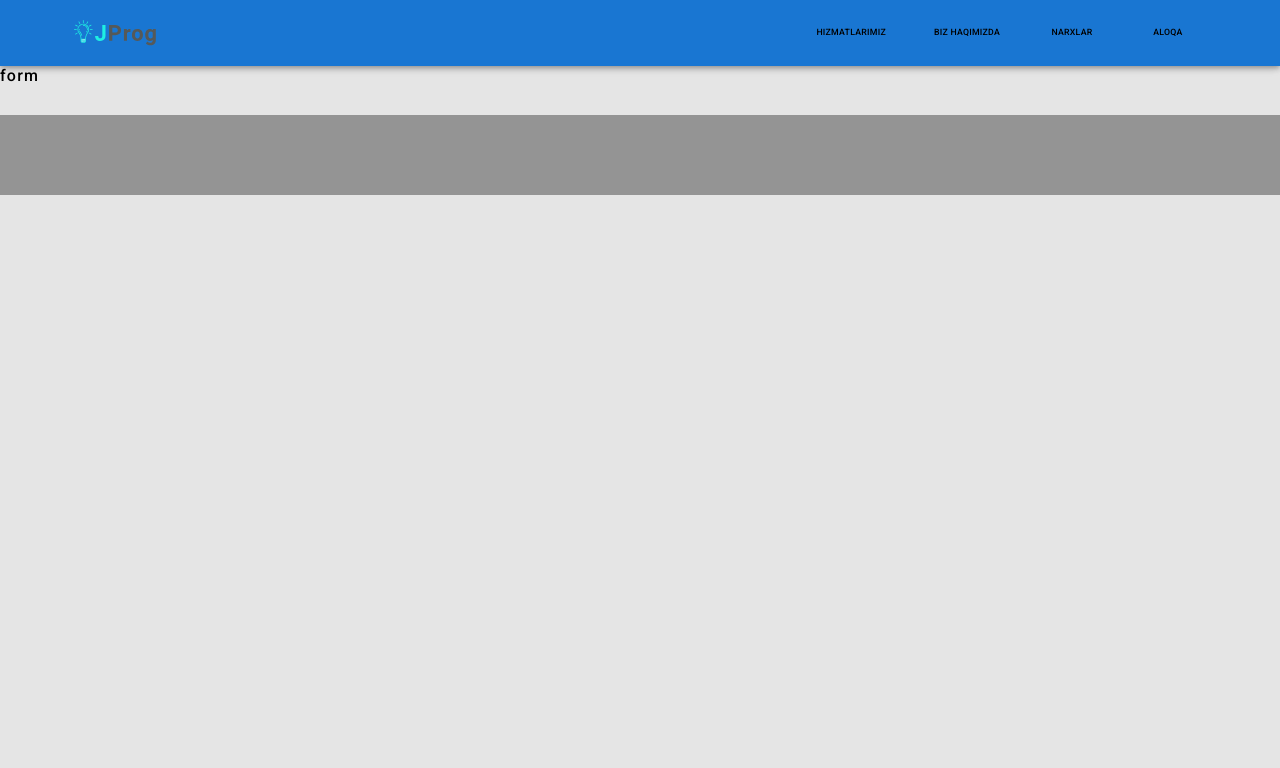
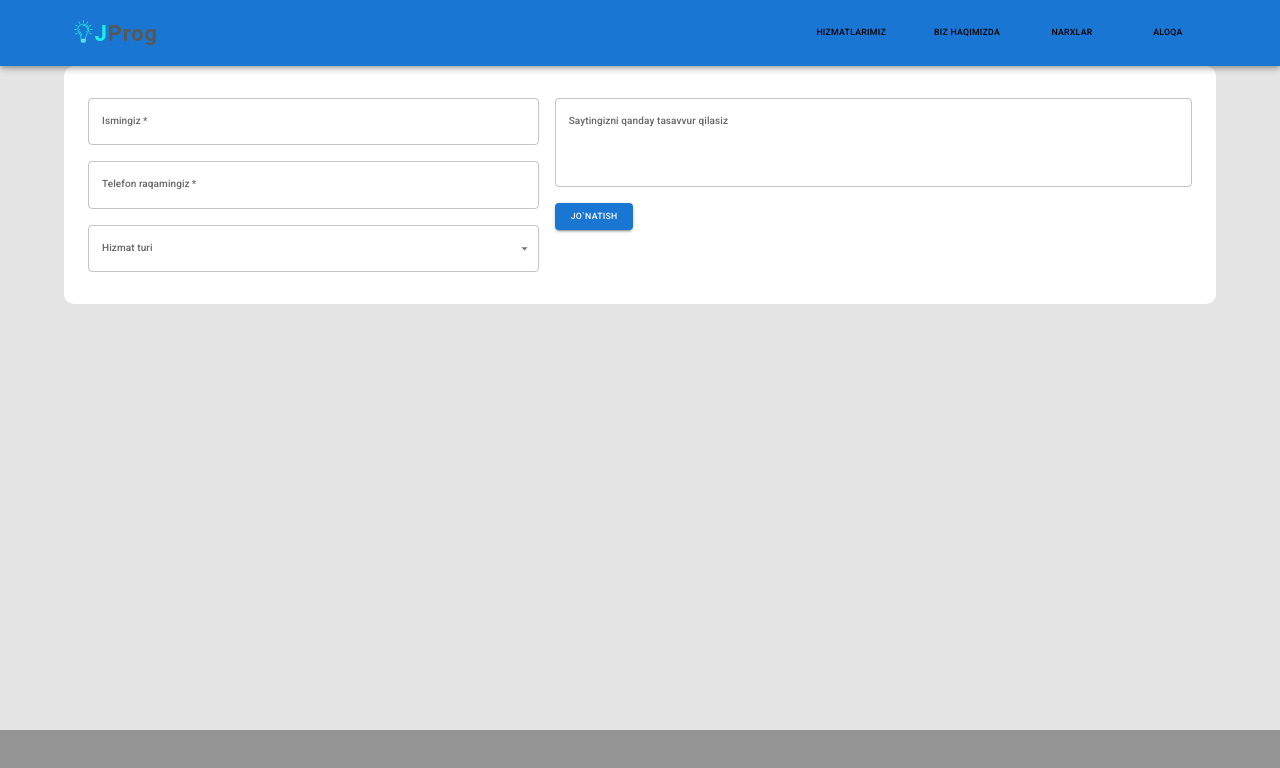
Before and after one commit to JProgDev/jprog_frontend, a Next.js app: page /contact in a window 1280 px wide. Shown: the top 768 px of the page. Built offline with nearby package versions, Linux system fonts and the light colour scheme.

Commit message:
prices page

```diff
--- a/components/common/Price/Price.module.scss
+++ b/components/common/Price/Price.module.scss
@@ -15,6 +15,7 @@
   padding-left: .5rem;
   & li::before {
     content: "~";
+    margin-right: .5rem;
   }
 }
 
--- a/components/layout/Footer/Footer.module.scss
+++ b/components/layout/Footer/Footer.module.scss
@@ -1,6 +1,5 @@
 .footer {
-  min-height: 80px;
+  height: var(--footer-height);
   background-color: var(--black);
-  margin-top: 3rem;
   color: white;
 }
--- a/pages/api/service.js
+++ b/pages/api/service.js
@@ -66,7 +66,7 @@ export const services = {
       outsource: false,
       id: "5",
       price: 1000,
-      features: ["~ Sahifa dizayni (andoza asosida)"],
+      features: ["Sahifa dizayni (andoza asosida)"],
     },
     {
       imgUrl: "/images/services/market.png",
@@ -76,7 +76,7 @@ export const services = {
       outsource: false,
       id: "6",
       price: 1000,
-      features: ["~ Sahifa dizayni (andoza asosida)"],
+      features: ["Sahifa dizayni (andoza asosida)"],
     },
   ],
   additional: [
--- a/pages/contact/index.jsx
+++ b/pages/contact/index.jsx
@@ -1,11 +1,60 @@
-import React from 'react'
+import { Box, Container, Grid, MenuItem, TextField } from "@mui/material";
+import { services } from "../api/service";
+import Button from "../../components/common/Button";
 
+const servicesLabels = [
+  ...services.small.map((service) => service.title),
+  ...services.big.map((service) => service.title),
+];
 const index = () => {
-    return (
-        <div>
-            form
-        </div>
-    )
-}
+  return (
+    <div>
+      <Container maxWidth="lg">
+        <Box
+          component="form"
+          sx={{
+            backgroundColor: "#ffff",
+            p: 2,
+            borderRadius: "1rem",
+            "& .MuiTextField-root": { my: 1, width: "100%" },
+            "& .MuiGrid-item": { p: 1 },
+          }}
+          noValidate
+          autoComplete="off"
+        >
+          <Grid container>
+            <Grid item md={5}>
+              <TextField required name="name" label="Ismingiz" />
+              <TextField required name="telNumber" label="Telefon raqamingiz" />
+              <TextField
+                id="outlined-select-currency"
+                select
+                label="Hizmat turi"
+                // onChange={handleChange}
+              >
+                {servicesLabels.map((option) => (
+                  <MenuItem key={option} value={option}>
+                    {option}
+                  </MenuItem>
+                ))}
+              </TextField>
+            </Grid>
+            <Grid item md={7}>
+              <TextField
+                id="outlined-multiline-static"
+                label="Saytingizni qanday tasavvur qilasiz"
+                multiline
+                rows={4}
+              />
+              <Box sx={{ mt: 1 }}>
+                <Button>Jo`natish</Button>
+              </Box>
+            </Grid>
+          </Grid>
+        </Box>
+      </Container>
+    </div>
+  );
+};
 
-export default index
+export default index;
--- a/pages/index.js
+++ b/pages/index.js
@@ -19,7 +19,6 @@ export default function Home() {
         <link rel="icon" href="/favicon.ico" />
       </Head>
 
-      <main>
       <section id="main">
         <Container maxWidth="lg">
           <Carousel />
@@ -70,7 +69,6 @@ export default function Home() {
           <Partner companyName={"OBSESS"} description={"Marketing Agency"} />
         </Container>
       </section>
-      </main>
     </div>
   );
 }
--- a/pages/prices/[id]/index.jsx
+++ b/pages/prices/[id]/index.jsx
@@ -14,7 +14,6 @@ const index = () => {
         />
         <link rel="icon" href="/favicon.ico" />
       </Head>
-      <main>
       <section id="prices">
         <Container maxWidth="lg">
           {services.small.map((service, index) => (
@@ -22,7 +21,6 @@ const index = () => {
           ))}
         </Container>
       </section>
-      </main>
     </div>
   );
 };
--- a/pages/prices/index.jsx
+++ b/pages/prices/index.jsx
@@ -19,8 +19,7 @@ const index = () => {
         />
         <link rel="icon" href="/favicon.ico" />
       </Head>
-      <main>
-        <section id="prices">
+      <section id="prices" className="pt-2">
         <Container maxWidth="lg">
           <Typography className="sub-title mb-3 text-center">
             Kichik hajmdagi saytlar
@@ -54,7 +53,6 @@ const index = () => {
           </Grid>
         </Container>
       </section>
-      </main>
     </div>
   );
 };
--- a/styles/_config.scss
+++ b/styles/_config.scss
@@ -26,6 +26,7 @@ a {
 
 main {
   padding-top: var(--navbar-height);
+  min-height: calc(100vh - var(--footer-height));
 }
 
 #main {
--- a/styles/_variables.scss
+++ b/styles/_variables.scss
@@ -4,4 +4,5 @@
   --font-size: 16px;
   --black: hsl(0, 0%, 50%, .8);
   --navbar-height: 66px;
+  --footer-height: 70px;
 }
--- a/styles/globals.scss
+++ b/styles/globals.scss
@@ -27,3 +27,7 @@
 .mb-5 {
   margin-bottom: 10rem;
 }
+
+.pt-2 {
+  padding-top: 3rem;
+}
```
Lines whose indentation alone changed are shown as unchanged.
